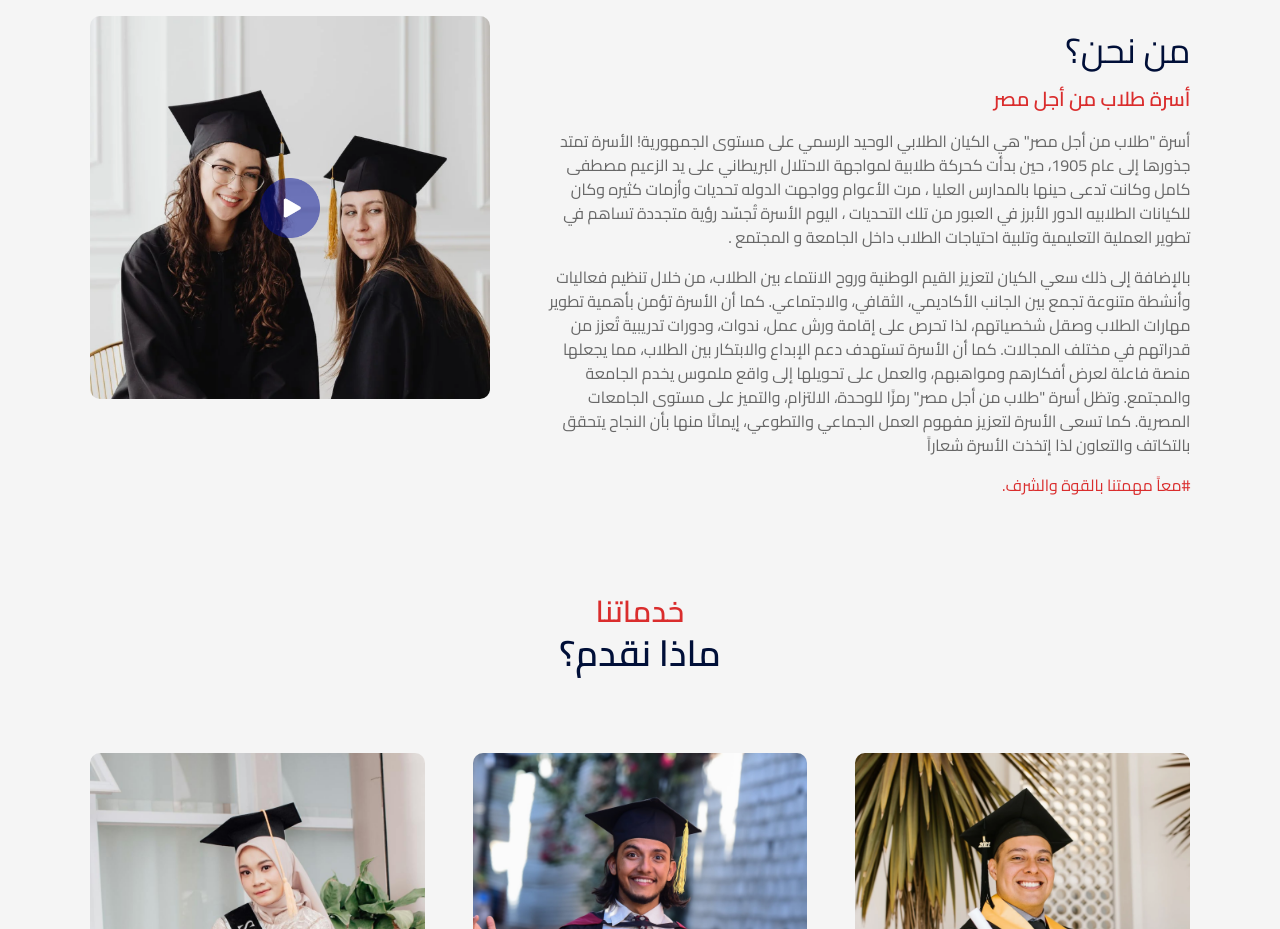
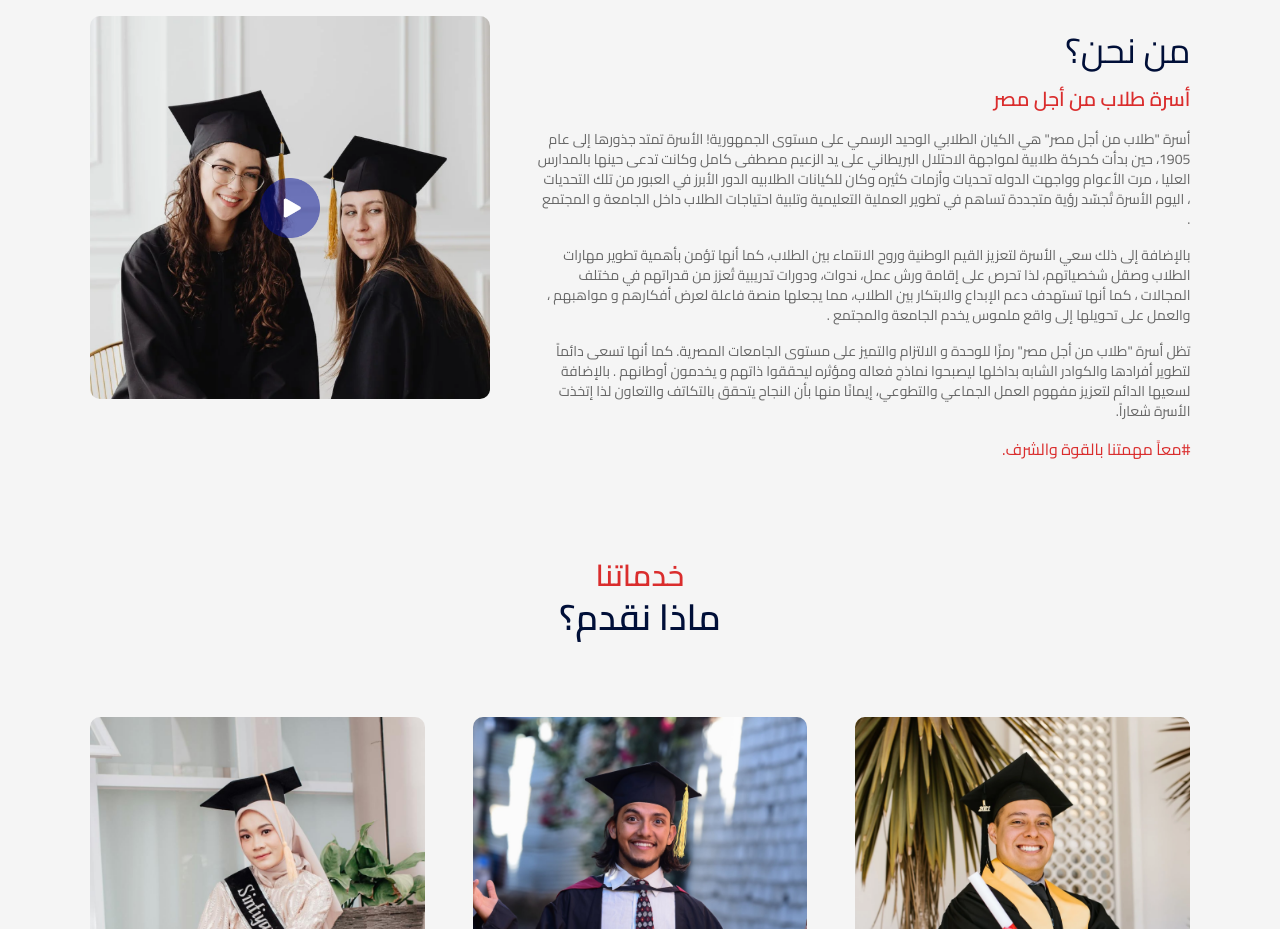
Before and after one commit to karimselim/For-Egypt, a Next.js app: page / in a window 1280 px wide. Shown: the part 880-1809 px from the top of the page. Built offline with nearby package versions, Linux system fonts and the light colour scheme.

Commit message:
chaning the text of the About section

```diff
--- a/app/Components/About/About.jsx
+++ b/app/Components/About/About.jsx
@@ -27,7 +27,7 @@ const About = ({ setPlayState }) => {
         <h3 className="font-semibold mb-4 text-[#da2d2d] text-xl text-right">
           أسرة طلاب من أجل مصر
         </h3>
-        <p className="text-[#676767] mb-4 text-right">
+        <p className="text-[#676767] mb-4 text-right text-sm">
           أسرة "طلاب من أجل مصر" هي الكيان الطلابي الوحيد الرسمي على مستوى
           الجمهورية! الأسرة تمتد جذورها إلى عام 1905، حين بدأت كحركة طلابية
           لمواجهة الاحتلال البريطاني على يد الزعيم مصطفى كامل وكانت تدعى حينها
@@ -36,17 +36,21 @@ const About = ({ setPlayState }) => {
           الأسرة تُجسّد رؤية متجددة تساهم في تطوير العملية التعليمية وتلبية
           احتياجات الطلاب داخل الجامعة و المجتمع .
         </p>
-        <p className="text-[#676767] mb-4 text-right">
-          بالإضافة إلى ذلك سعي الكيان لتعزيز القيم الوطنية وروح الانتماء بين
-          الطلاب، من خلال تنظيم فعاليات وأنشطة متنوعة تجمع بين الجانب الأكاديمي،
-          الثقافي، والاجتماعي. كما أن الأسرة تؤمن بأهمية تطوير مهارات الطلاب
-          وصقل شخصياتهم، لذا تحرص على إقامة ورش عمل، ندوات، ودورات تدريبية تُعزز
-          من قدراتهم في مختلف المجالات. كما أن الأسرة تستهدف دعم الإبداع
-          والابتكار بين الطلاب، مما يجعلها منصة فاعلة لعرض أفكارهم ومواهبهم،
-          والعمل على تحويلها إلى واقع ملموس يخدم الجامعة والمجتمع. وتظل أسرة
-          "طلاب من أجل مصر" رمزًا للوحدة، الالتزام، والتميز على مستوى الجامعات
-          المصرية. كما تسعى الأسرة لتعزيز مفهوم العمل الجماعي والتطوعي، إيمانًا
-          منها بأن النجاح يتحقق بالتكاتف والتعاون لذا إتخذت الأسرة شعاراً <br />
+        <p className="text-[#676767] mb-4 text-right text-sm">
+          بالإضافة إلى ذلك سعي الأسرة لتعزيز القيم الوطنية وروح الانتماء بين
+          الطلاب، كما أنها تؤمن بأهمية تطوير مهارات الطلاب وصقل شخصياتهم، لذا
+          تحرص على إقامة ورش عمل، ندوات، ودورات تدريبية تُعزز من قدراتهم في
+          مختلف المجالات ، كما أنها تستهدف دعم الإبداع والابتكار بين الطلاب، مما
+          يجعلها منصة فاعلة لعرض أفكارهم و مواهبهم ، والعمل على تحويلها إلى واقع
+          ملموس يخدم الجامعة والمجتمع .
+        </p>
+        <p className="text-[#676767] mb-4 text-right text-sm">
+          تظل أسرة "طلاب من أجل مصر" رمزًا للوحدة و الالتزام والتميز على مستوى
+          الجامعات المصرية. كما أنها تسعى دائماً لتطوير أفرادها والكوادر الشابه
+          بداخلها ليصبحوا نماذج فعاله ومؤثره ليحققوا ذاتهم و يخدمون أوطانهم .
+          بالإضافة لسعيها الدائم لتعزيز مفهوم العمل الجماعي والتطوعي، إيمانًا
+          منها بأن النجاح يتحقق بالتكاتف والتعاون لذا إتخذت الأسرة شعاراً.
+          <br />
         </p>
         <span className="text-main block w-full text-right">
           .معاً مهمتنا بالقوة والشرف#
```
